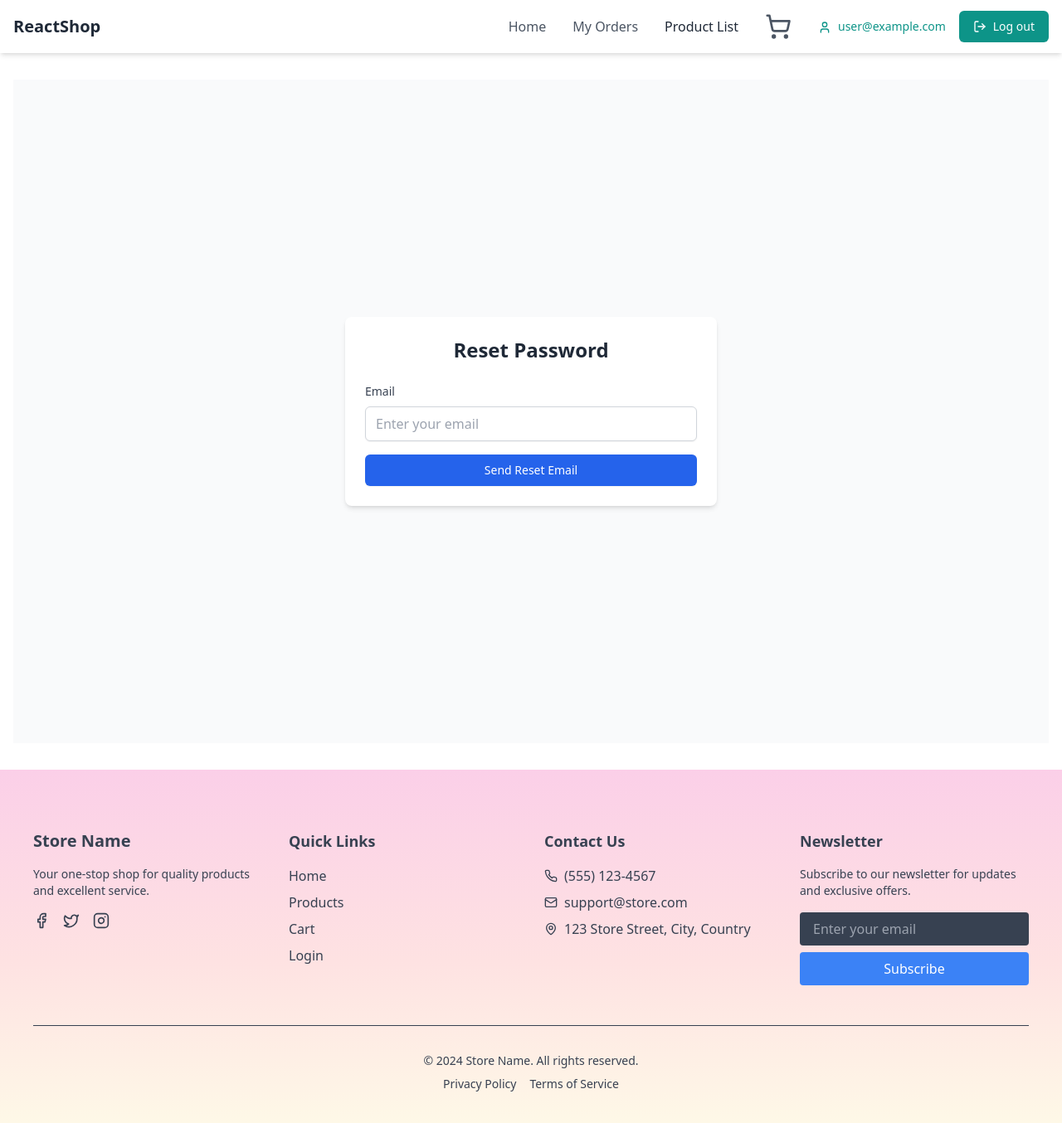
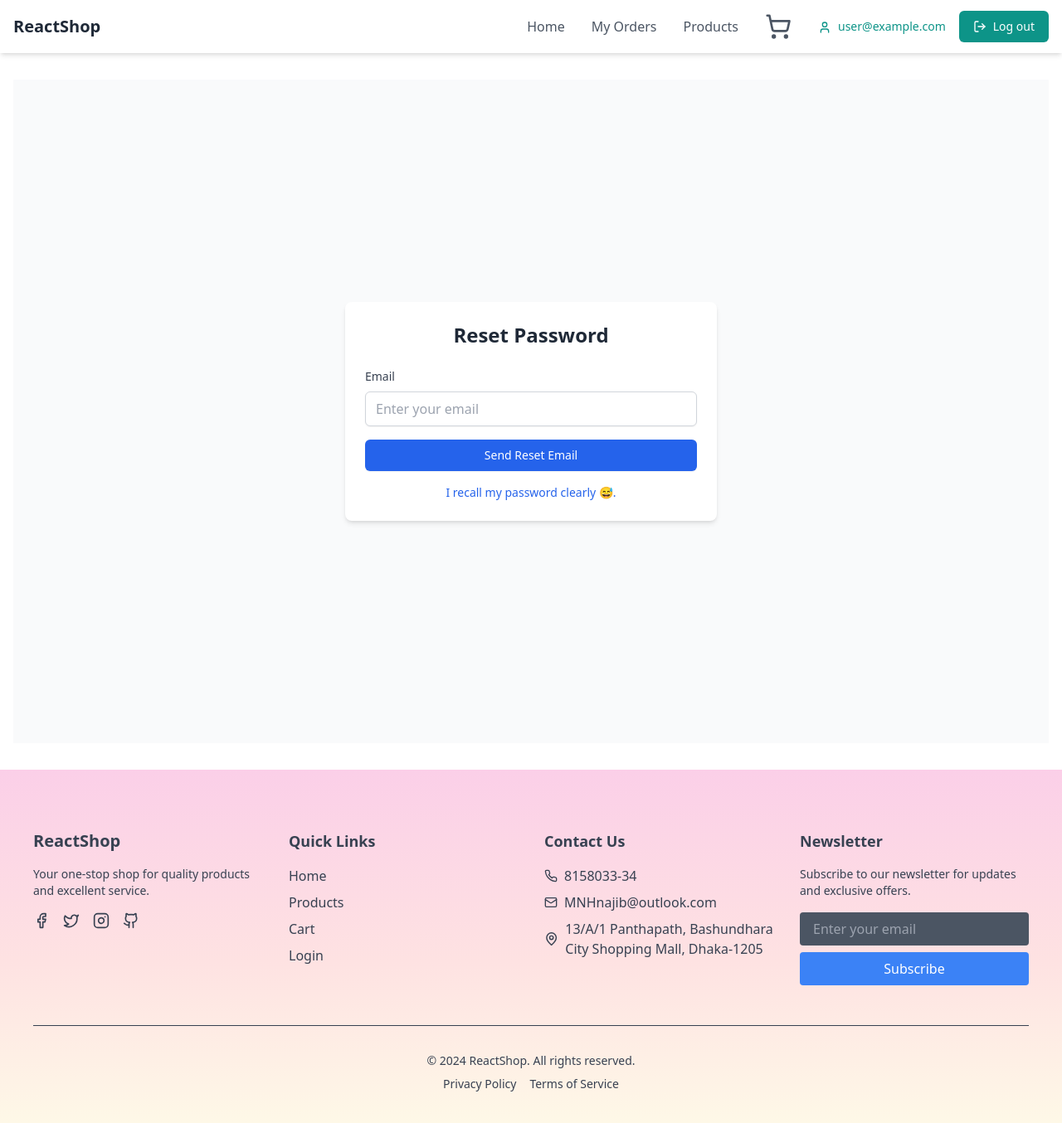
Before and after one commit to NajibHossain49/React-E-commerce-Store, a React (Vite) app: page /forgot-password in a window 1280 px wide. Shown: the top 1354 px of the page at 83% size. Built offline with nearby package versions, Linux system fonts and the light colour scheme; no server answers; sample sign-in values are in the browser's storage.

Commit message:
Debug and fix any issues based on test results.

```diff
--- a/src/components/Auth/ForgotPassword.jsx
+++ b/src/components/Auth/ForgotPassword.jsx
@@ -1,6 +1,6 @@
 import React, { useContext, useState } from "react";
 import { AuthContext } from "../contexts/MyAuthContext"; // Make sure you are importing your context correctly
-
+import { Link } from "react-router-dom";
 const ForgotPassword = () => {
   const { resetPassword } = useContext(AuthContext);
   const [email, setEmail] = useState("");
@@ -17,6 +17,7 @@ const ForgotPassword = () => {
     resetPassword(email)
       .then(() => {
         setSuccessMessage("Password reset email sent!");
+
         setEmail(""); // Clear the email field after successful request
       })
       .catch((error) => {
@@ -75,6 +76,16 @@ const ForgotPassword = () => {
             {loading ? "Sending..." : "Send Reset Email"}{" "}
             {/* Loading state text */}
           </button>
+
+          {/* Link to back to Login Page */}
+          <div className="text-sm text-center mt-4">
+            <Link
+              to="/login" // Link to back to Login Page
+              className="text-blue-600 hover:text-blue-700"
+            >
+              I recall my password clearly 😅.
+            </Link>
+          </div>
         </form>
       </div>
     </div>
--- a/src/components/Footer/Footer.jsx
+++ b/src/components/Footer/Footer.jsx
@@ -1,6 +1,14 @@
-import React from 'react';
-import { Link } from 'react-router-dom';
-import { Facebook, Twitter, Instagram, Mail, Phone, MapPin } from 'lucide-react';
+import React from "react";
+import { Link } from "react-router-dom";
+import {
+  Facebook,
+  Twitter,
+  Instagram,
+  Mail,
+  Phone,
+  MapPin,
+  Github,
+} from "lucide-react";
 
 const Footer = () => {
   return (
@@ -9,19 +17,25 @@ const Footer = () => {
         <div className="grid grid-cols-1 md:grid-cols-4 gap-8">
           {/* Store Info */}
           <div className="space-y-4">
-            <h2 className="text-xl font-bold">Store Name</h2>
+            <h2 className="text-xl font-bold">ReactShop</h2>
             <p className="text-gray-700 text-sm">
               Your one-stop shop for quality products and excellent service.
             </p>
             <div className="flex space-x-4">
-              <a href="https://facebook.com" className="hover:text-white">
+              <a href="https://facebook.com" className="hover:text-gray-500">
                 <Facebook size={20} />
               </a>
-              <a href="https://twitter.com" className="hover:text-white">
+              <a href="https://twitter.com" className="hover:text-gray-500">
                 <Twitter size={20} />
               </a>
-              <a href="https://instagram.com" className="hover:text-white">
+              <a href="https://instagram.com" className="hover:text-gray-500">
                 <Instagram size={20} />
+              </a>
+              <a
+                href="https://github.com/NajibHossain49"
+                className="hover:text-gray-500"
+              >
+                <Github size={20} />
               </a>
             </div>
           </div>
@@ -31,22 +45,25 @@ const Footer = () => {
             <h3 className="text-lg font-semibold">Quick Links</h3>
             <ul className="space-y-2">
               <li>
-                <Link to="/" className="text-gray-700 hover:text-white">
+                <Link to="/" className="text-gray-700 hover:text-gray-500">
                   Home
                 </Link>
               </li>
               <li>
-                <Link to="/products" className="text-gray-700 hover:text-white">
+                <Link
+                  to="/productList"
+                  className="text-gray-700 hover:text-gray-500"
+                >
                   Products
                 </Link>
               </li>
               <li>
-                <Link to="/cart" className="text-gray-700 hover:text-white">
+                <Link to="/cart" className="text-gray-700 hover:text-gray-500">
                   Cart
                 </Link>
               </li>
               <li>
-                <Link to="/login" className="text-gray-700 hover:text-white">
+                <Link to="/login" className="text-gray-700 hover:text-gray-500">
                   Login
                 </Link>
               </li>
@@ -59,15 +76,22 @@ const Footer = () => {
             <ul className="space-y-2">
               <li className="flex items-center space-x-2 text-gray-700">
                 <Phone size={16} />
-                <span>(555) 123-4567</span>
+                <span>8158033-34</span>
               </li>
               <li className="flex items-center space-x-2 text-gray-700">
                 <Mail size={16} />
-                <span>support@store.com</span>
+                <a
+                  href="mailto:MNHnajib@outlook.com"
+                  className="text-gray-700 hover:text-gray-800"
+                >
+                  MNHnajib@outlook.com
+                </a>
               </li>
               <li className="flex items-center space-x-2 text-gray-700">
-                <MapPin size={16} />
-                <span>123 Store Street, City, Country</span>
+                <MapPin size={34} />
+                <span>
+                  13/A/1 Panthapath, Bashundhara City Shopping Mall, Dhaka-1205
+                </span>
               </li>
             </ul>
           </div>
@@ -82,11 +106,11 @@ const Footer = () => {
               <input
                 type="email"
                 placeholder="Enter your email"
-                className="px-4 py-2 bg-gray-700 rounded focus:outline-none focus:ring-2 focus:ring-blue-500"
+                className="px-4 py-2 bg-gray-600 rounded focus:outline-none focus:ring-2 focus:ring-blue-500"
               />
               <button
                 type="submit"
-                className="px-4 py-2 bg-blue-500 text-white rounded hover:bg-blue-700 transition-colors"
+                className="px-4 py-2 bg-blue-500 text-white rounded hover:bg-blue-600 transition-colors"
               >
                 Subscribe
               </button>
@@ -97,12 +121,12 @@ const Footer = () => {
         {/* Bottom Bar */}
         <div className="mt-12 pt-8 border-t border-gray-700">
           <div className="text-center text-gray-700 text-sm">
-            <p>© {new Date().getFullYear()} Store Name. All rights reserved.</p>
+            <p>© {new Date().getFullYear()} ReactShop. All rights reserved.</p>
             <div className="mt-2 space-x-4">
-              <Link to="/privacy" className="hover:text-white">
+              <Link to="/privacy" className="hover:text-gray-500">
                 Privacy Policy
               </Link>
-              <Link to="/terms" className="hover:text-white">
+              <Link to="/terms" className="hover:text-gray-500">
                 Terms of Service
               </Link>
             </div>
--- a/src/components/Navbar/Navbar.jsx
+++ b/src/components/Navbar/Navbar.jsx
@@ -1,5 +1,5 @@
 import React, { useContext, useState } from "react";
-import { Link } from "react-router-dom";
+import { NavLink } from "react-router-dom";
 import { AuthContext } from "../contexts/MyAuthContext";
 import { ShoppingCart, User, Menu, X, LogOut } from "lucide-react";
 import { CartContext } from "../contexts/CartProvider";
@@ -14,7 +14,10 @@ const Navbar = () => {
     0
   );
 
+  // Toggle Menubar
   const [isMenuOpen, setIsMenuOpen] = useState(false);
+
+  // Use the context to get the user, logout
   const { user, logout } = useContext(AuthContext);
 
   //   Handel Log out
@@ -33,38 +36,59 @@ const Navbar = () => {
       <div className="max-w-7xl mx-auto px-4">
         <div className="flex justify-between items-center h-16">
           {/* Logo */}
-          <Link to="/login" className="flex-shrink-0">
+          <NavLink to="/login" className="flex-shrink-0">
             <h1 className="text-xl font-bold text-gray-800">ReactShop</h1>
-          </Link>
+          </NavLink>
 
           {/* Desktop Navigation */}
           <div className="hidden md:flex items-center space-x-8">
             {/* Only render 'Home' if the user is logged in */}
             {user && (
-              <Link to="/" className="text-gray-600 hover:text-gray-900">
+              <NavLink
+                to="/"
+                className={({ isActive }) =>
+                  isActive
+                    ? "text-blue-600 font-semibold"
+                    : "text-gray-600 hover:text-gray-900"
+                }
+              >
                 Home
-              </Link>
+              </NavLink>
             )}
             {/* Only render 'My Orders' if the user is logged in */}
             {user && (
-              <Link to="/orders" className="text-gray-600 hover:text-gray-900">
+              <NavLink
+                to="/orders"
+                className={({ isActive }) =>
+                  isActive
+                    ? "text-blue-600 font-semibold"
+                    : "text-gray-600 hover:text-gray-900"
+                }
+              >
                 My Orders
-              </Link>
+              </NavLink>
             )}
 
-            {/* Only render 'Product List' if the user is logged in */}
+            {/* Only render 'Products' if the user is logged in */}
             {user && (
-              <Link to="/productList" className="relative">
-                Product List
-              </Link>
+              <NavLink
+                to="/productList"
+                className={({ isActive }) =>
+                  isActive
+                    ? "text-blue-600 font-semibold"
+                    : "text-gray-600 hover:text-gray-900 "
+                }
+              >
+                Products
+              </NavLink>
             )}
 
-            {/* Cart Icon without Counter */}
-            <Link to="/cart" className="relative group">
+            {/* Cart Icon with Counter */}
+            <NavLink to="/cart" className="relative group">
               {/* Increase the size of the cart icon */}
               <ShoppingCart
                 size={32}
-                className="text-gray-600 group-hover:text-gray-900 transition-colors duration-300 text-4xl"
+                className="text-gray-600 group-hover:text-gray-900 transition-colors duration-300"
               />
 
               {itemCount > 0 && (
@@ -72,7 +96,7 @@ const Navbar = () => {
                   {itemCount}
                 </span>
               )}
-            </Link>
+            </NavLink>
 
             {/* Auth Links */}
             {user ? (
@@ -82,6 +106,7 @@ const Navbar = () => {
                   {user?.email}
                 </span>
                 <button
+                  // Handel Log out
                   onClick={() => handelLogOut()}
                   className="inline-flex items-center px-4 py-2 border border-transparent text-sm font-medium rounded-md text-white bg-teal-600 hover:bg-teal-700 focus:outline-none focus:ring-2 focus:ring-offset-2 focus:ring-teal-500 transition-colors"
                 >
@@ -90,19 +115,20 @@ const Navbar = () => {
                 </button>
               </div>
             ) : (
-              <Link
+              <NavLink
                 to="/login"
                 className="inline-flex items-center px-4 py-2 border border-transparent text-sm font-medium rounded-md text-white bg-teal-600 hover:bg-teal-700 focus:outline-none focus:ring-2 focus:ring-offset-2 focus:ring-teal-500 transition-colors"
               >
                 <User className="h-4 w-4 mr-2" />
                 Login
-              </Link>
+              </NavLink>
             )}
           </div>
 
           {/* Mobile menu button */}
           <div className="md:hidden">
             <button
+              // Toggle Menubar
               onClick={() => setIsMenuOpen(!isMenuOpen)}
               className="text-gray-600 hover:text-gray-900"
             >
@@ -116,29 +142,44 @@ const Navbar = () => {
           <div className="md:hidden py-4">
             <div className="flex flex-col space-y-4">
               {user && (
-                <Link
+                <NavLink
                   to="/"
                   className="text-gray-600 hover:text-gray-900"
-                  onClick={() => setIsMenuOpen(false)}
+                  onClick={() => setIsMenuOpen(false)} // Toggle Menubar
                 >
                   Home
-                </Link>
+                </NavLink>
               )}
               {user && (
-                <Link
+                <NavLink
                   to="/orders"
                   className="text-gray-600 hover:text-gray-900"
-                  onClick={() => setIsMenuOpen(false)}
+                  onClick={() => setIsMenuOpen(false)} // Toggle Menubar
                 >
                   My Orders
-                </Link>
+                </NavLink>
               )}
 
               {user && (
-                <Link to="/productList" className="relative">
+                <NavLink to="/productList" className="relative">
                   Product List
-                </Link>
+                </NavLink>
               )}
+
+              {/* Cart Icon with Counter */}
+              <NavLink to="/cart" className="relative group">
+                {/* Increase the size of the cart icon */}
+                <ShoppingCart
+                  size={32}
+                  className="text-gray-600 group-hover:text-gray-900 transition-colors duration-300"
+                />
+
+                {itemCount > 0 && (
+                  <span className="absolute top-3  bg-red-500 text-white text-sm font-semibold rounded-full w-4 h-4 flex items-center justify-center animate-bounce -translate-x-1/2 translate-y-1/2">
+                    {itemCount}
+                  </span>
+                )}
+              </NavLink>
 
               {user ? (
                 <>
@@ -150,8 +191,8 @@ const Navbar = () => {
                   )}
                   <button
                     onClick={() => {
-                      handelLogOut();
-                      setIsMenuOpen(false);
+                      handelLogOut(); // Handel Log out
+                      setIsMenuOpen(false); // Toggle Menubar
                     }}
                     className="text-gray-600 hover:text-gray-900 text-left"
                   >
@@ -159,13 +200,13 @@ const Navbar = () => {
                   </button>
                 </>
               ) : (
-                <Link
+                <NavLink
                   to="/login"
                   className="text-gray-600 hover:text-gray-900"
-                  onClick={() => setIsMenuOpen(false)}
+                  onClick={() => setIsMenuOpen(false)} // Toggle Menubar
                 >
                   Login
-                </Link>
+                </NavLink>
               )}
             </div>
           </div>
--- a/src/components/Product/ProductCard.jsx
+++ b/src/components/Product/ProductCard.jsx
@@ -51,7 +51,7 @@ const ProductCard = ({ product }) => {
       <div className="p-4 flex flex-col gap-3 border-t border-gray-100">
         <div className="flex justify-between items-center">
           <span className="text-lg font-bold">${price.toFixed(2)}</span>
-          {/* Add onClick handler */}
+          {/* Add to Cart onClick handler */}
           <button onClick={handleAddToCart} className="px-4 py-2 bg-blue-600 text-white rounded-md hover:bg-blue-700 transition-colors">
             Add to Cart
           </button>
--- a/src/components/Product/ProductDetail.jsx
+++ b/src/components/Product/ProductDetail.jsx
@@ -5,7 +5,7 @@ import { CartContext } from "../contexts/CartProvider"; // Import CartContext
 
 const ProductDetail = () => {
   const { addToCart } = useContext(CartContext); // Access addToCart from CartContext
-  const { productId } = useParams();  // Access dynamic URL parameter
+  const { productId } = useParams();  // Access dynamic URL parameter for path: "/product/:productId"
   const products = useLoaderData();   // Load products data Fetch data by the loader
 
   const product = products?.find((p) => p.id === Number(productId)); // Find the product by matching ID types
@@ -84,7 +84,7 @@ const ProductDetail = () => {
           {/* Action Buttons */}
           <div className="flex gap-4">
             <button
-              onClick={handleAddToCart} // Add onClick handler
+              onClick={handleAddToCart} // Add to Cart onClick handler
               className="flex-grow py-3 bg-blue-600 text-white rounded-md hover:bg-blue-700 transition-colors"
             >
               Add to Cart
--- a/src/routes/Private Route.jsx
+++ b/src/routes/Private Route.jsx
@@ -1,5 +1,5 @@
 import React, { useContext } from "react";
-import { AuthContext } from "../components/contexts/MyAuthContext"
+import { AuthContext } from "../components/contexts/MyAuthContext";
 import { Navigate } from "react-router-dom";
 
 const PrivateRoute = ({ children }) => {
```
Also changed, not shown: src/components/Auth/Login.jsx (+6 -4 lines), src/components/Auth/Register.jsx (+11 -12 lines), src/components/pages/HomePage.jsx (+17 -16 lines).
